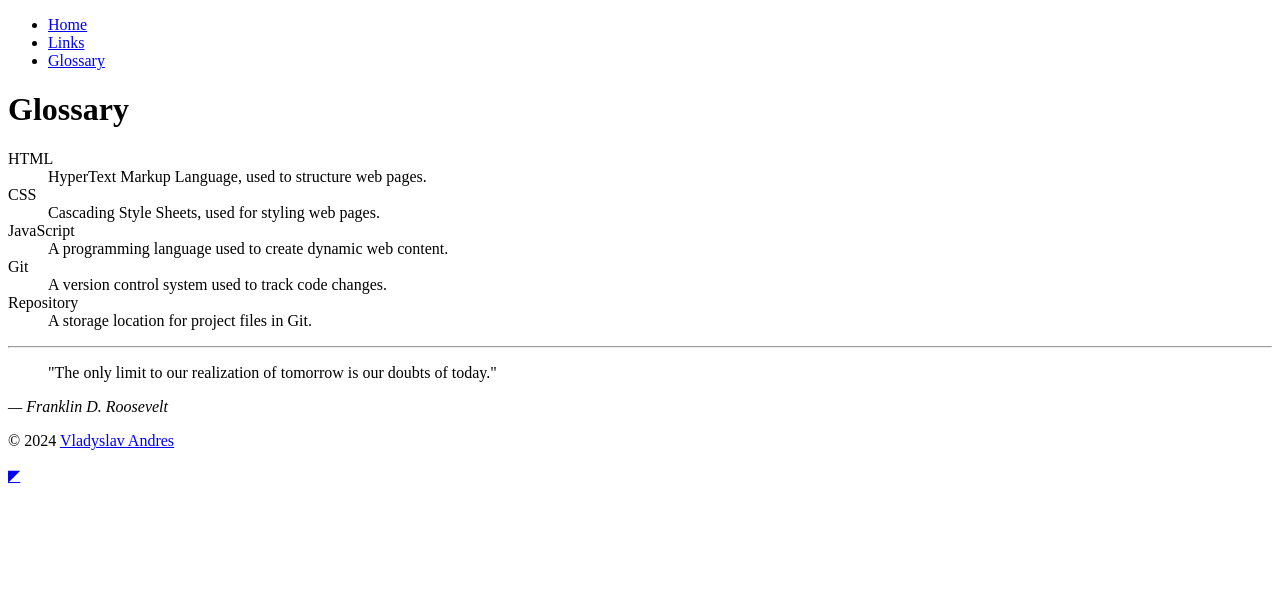
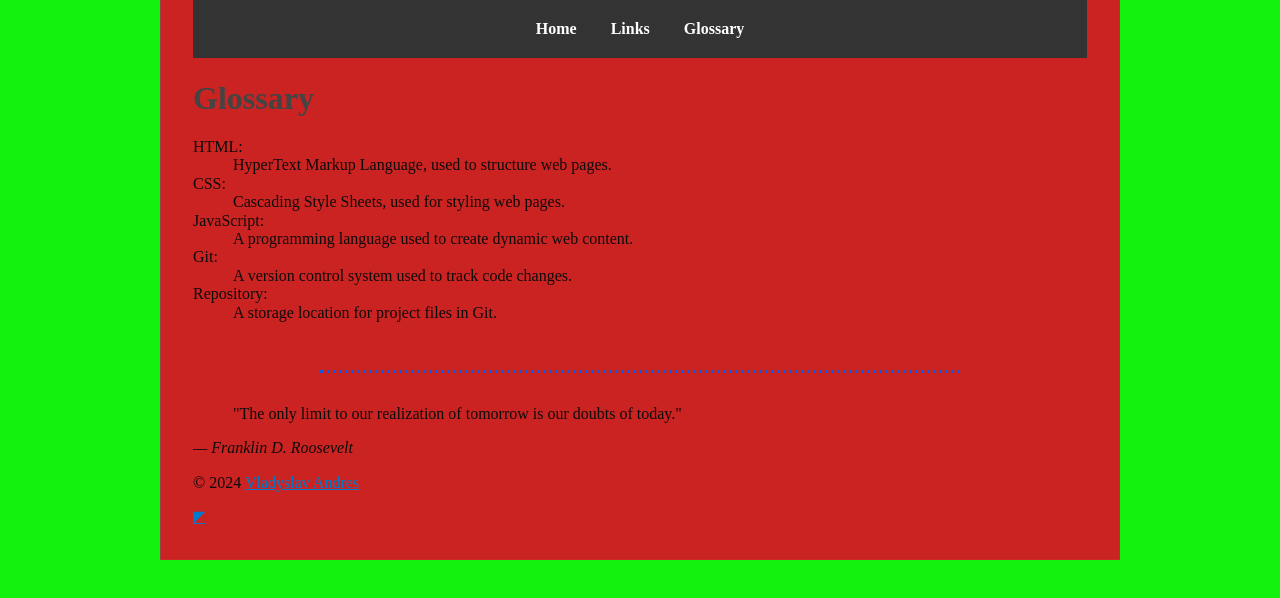
Before and after one commit to Vladkot124/Vladkot124, a plain HTML site: page site/glossary.html in a window 1280 px wide. Drawn offline with nearby package versions, Linux system fonts and the light colour scheme.

Commit message:
main.css edited

```diff
--- a/site/glossary.html
+++ b/site/glossary.html
@@ -2,6 +2,8 @@
 <html lang="en">
 
 <head>
+    <link rel="stylesheet" href="styles/normalize.css">
+<link rel="stylesheet" href="styles/main.css">
     <meta charset="UTF-8">
     <meta name="viewport" content="width=device-width, initial-scale=1.0">
     <meta name="author" content="Vladyslav Andres">
--- a/site/styles/main.css
+++ b/site/styles/main.css
@@ -0,0 +1,81 @@
+* {
+    box-sizing: border-box;
+}
+.width-wrap {
+    max-width: 960px;
+}
+.width-wrap {
+    margin: 0 auto;
+}
+.width-wrap {
+    padding: 0 2em 2em;
+}
+.width-wrap {
+    border-left: 1px solid rgba(30, 161, 133, 0.3);
+    border-right: 1px solid rgba(239, 13, 220, 0.3);
+    border-bottom: 1px solid rgba(212, 65, 65, 0.3);
+}
+.width-wrap {
+    margin-bottom: 3em;
+}
+footer hr {
+    width: min(50vw, 890px);
+    min-width: 300px;
+    margin-top: 3em;
+    margin-bottom: 2em;
+    border: none;
+    border-bottom: 3px dotted #0c59e9;
+}
+dt::after {
+    content: ":";
+}
+.width-wrap {
+    background-color: #cb2222;
+}
+body {
+    background-color: #13f20f;
+}
+body {
+    color: #0e0b0b;
+}
+h1, h2, h3 {
+    color: #444;
+}
+a {
+    color: #007acc;
+}
+header nav a {
+    color: #ff6600;
+}
+::selection {
+    background-color: yellow;
+    color: black;
+}
+header {
+    background-color: #333;
+    color: white;
+    padding: 20px;
+    text-align: center;
+}
+
+
+nav ul {
+    list-style-type: none;
+    padding: 0;
+    margin: 0;
+}
+
+nav ul li {
+    display: inline;
+    margin: 0 15px;
+}
+
+nav ul li a {
+    color: white;
+    text-decoration: none;
+    font-weight: bold;
+}
+
+nav ul li a:hover {
+    text-decoration: underline;
+}
```
Also changed, not shown: site/links.html (+3 -0 lines).
